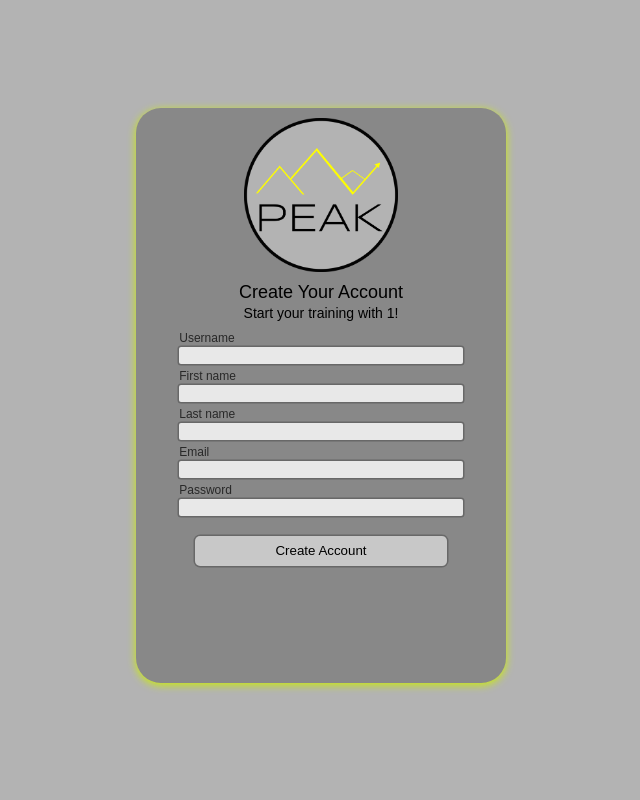
After one commit to PhilipSnell/Peak-Training, a Django app: page /signup/1/ in a window 1280 px wide. The commit adds this page. Shown: the whole page, without its empty margins (319-959 px from the left). Run offline with Django 3.2, Linux system fonts and the light colour scheme; some libraries are stand-ins or nearby versions.

Commit message:
worked on adding a client signup page

```diff
--- a/requirements.txt
+++ b/requirements.txt
@@ -1,5 +1,7 @@
 Django==2.2.14
-django_heroku==0.3.1
+setuptools
+psycopg2
+django-heroku
 djangorestframework==3.12.4
 gunicorn
 Pillow
--- /dev/null
+++ b/static/css/signup-client.css
@@ -0,0 +1,141 @@
+/* Medium Devices, Desktops */
+
+@media only screen and (max-device-width: 768px) {
+    div.lgn-container {
+        width: 100%;
+        height: 1200px;
+    }
+    img {
+        margin-top: 5%;
+        margin-bottom: 5%;
+        width: 30vw;
+        height: 30vw;
+    }
+    h1 {
+        font-weight: 400;
+        font-size: 40px;
+        padding-top: 10px;
+        margin: 0;
+    }
+    h2 {
+        font-weight: 275;
+        font-size: 26px;
+        padding-top: 2px;
+        padding-bottom: 10px;
+        margin: 0;
+    }
+    input:not([type='submit']) {
+        padding-left: 5px;
+        height: 55px;
+        margin-bottom: 20px;
+        font-size: 40px!important;
+        border-radius: 10px;
+    }
+    label {
+        margin-left: 5%;
+        margin-bottom: 5px;
+        text-align: left;
+        font-size: 30px;
+        float: left;
+        color: #282828;
+    }
+    input[type='submit'] {
+        margin-top: 15px;
+        height: 50px;
+        border-radius: 10px;
+        font-size: 30px;
+    }
+}
+
+@media only screen and (min-device-width: 768px) {
+    div.lgn-container {
+        width: 350px;
+        height: 95%;
+    }
+    img {
+        width: 12vw;
+        height: 12vw;
+    }
+    h1 {
+        font-weight: 400;
+        font-size: 18px;
+        padding-top: 10px;
+        margin: 0;
+    }
+    h2 {
+        font-weight: 275;
+        font-size: 14px;
+        padding-top: 2px;
+        padding-bottom: 10px;
+        margin: 0;
+    }
+    input:not([type='submit']) {
+        margin-bottom: 5px;
+        border-radius: 2px;
+    }
+    label {
+        margin-left: 5%;
+        margin-bottom: 2px;
+        text-align: left;
+        font-size: 12px;
+        float: left;
+        color: #282828;
+    }
+    input[type='submit'] {
+        margin-top: 15px;
+        height: 30px;
+        border-radius: 5px;
+    }
+}
+
+body {
+    background-color: #B3B3B3;
+    font-family: 'Ubuntu', sans-serif;
+    padding: 100px;
+}
+
+div.lgn-container {
+    justify-content: center;
+    background-color: #888888;
+    margin: auto;
+    padding: 10px;
+    border-radius: 25px;
+    box-shadow: #cbee04 0px 2px 8px 0px;
+}
+
+form {
+    margin: auto;
+    width: 90%;
+    padding: 0;
+}
+
+input:not([type='submit']) {
+    display: block;
+    width: 90%;
+    border: none;
+    box-shadow: #686868 0px 0px 0px 1.5px;
+    background-color: #e8e8e8;
+    color: #383838;
+}
+
+input:-webkit-autofill {
+    webkit-autofi: #282828;
+    box-shadow: #686868 0px 0px 0px 1.5px;
+    transition: background-color 5000s ease-in-out 0s;
+}
+
+input:focus:not([type='submit']) {
+    outline: none;
+    box-shadow: #cbee04 0px 0px 4px 0px;
+}
+
+input[type='submit'] {
+    border: none;
+    width: 80%;
+    box-shadow: #686868 0px 0px 0px 1.5px;
+    background-color: #c8c8c8;
+}
+
+input[type='submit']:hover {
+    box-shadow: #cbee04 0px 0px 4px 0px;
+}
--- /dev/null
+++ b/trainerInterface/templates/registration/signup-client.html
@@ -0,0 +1,30 @@
+ {% block title %}{% endblock %} {% load static %} {% block content %}
+
+<head>
+    <script src="https://kit.fontawesome.com/d4150a90f9.js" crossorigin="anonymous"></script>
+    <link rel="stylesheet" href="{% static 'css/signup-client.css' %}">
+
+</head>
+<div id="content-container" class="container p-none">
+
+    <div class="lgn-container">
+        <center>
+
+            <form id="login-form" method="post">
+                <img src="http://127.0.0.1:8000/media/images/logo-1.png">
+                <h1>Create Your Account</h1>
+                <h2>Start your training with {{ trainer }}!</h2>
+                {% csrf_token %} {{ form }} {% if form.errors %}
+                <p class=" label label-danger">
+                    sign up unsuccessful try again
+                </p>
+                {% endif %}
+                <center>
+                    <input type="submit" value="Create Account" class="btn btn-primary pull-right" />
+                </center>
+                <input type="hidden" name="next" value="{{ next }}" />
+            </form>
+        </center>
+    </div>
+</div>
+{% endblock content %}
--- a/trainerInterface/templates/trainerInterface/trainPlan.html
+++ b/trainerInterface/templates/trainerInterface/trainPlan.html
@@ -710,7 +710,7 @@
                             Enter Reps
                         </td>
                         <td class="repsEntry addEntryCell">
-                            <input class="addEntryInput" type="text" id="repfield" required>
+                            <input class="addEntryInput" type="text" id="repfield" maxlength="12" required>
                         </td>
                     </tr>
                 </table>
--- a/xcell/forms.py
+++ b/xcell/forms.py
@@ -46,3 +46,49 @@ class AddTrainerForm(forms.Form):
         user.set_password(password)
         user.save()
         return user
+
+
+class AddClientForm(forms.Form):
+    username = forms.CharField(max_length=20, widget=forms.TextInput(attrs={'class': 'username_input'}))
+    first_name = forms.CharField(max_length=20, widget=forms.TextInput(attrs={'class': 'fname_input'}))
+    last_name = forms.CharField(max_length=20, widget=forms.TextInput(attrs={'class': 'lname_input'}))
+    email = forms.EmailField(max_length=50, widget=forms.TextInput(attrs={'class': 'email_input'}))
+    password = forms.CharField(max_length=20, widget=forms.PasswordInput(attrs={'class': 'pword_input'}))
+
+    def __init__(self, *args, **kwargs):
+        super().__init__(*args, **kwargs)
+        self.label_suffix = ""  # Removes : as label suffix
+
+    def create(self):
+        user = User.objects.create_user(**self.cleaned_data)
+        return user
+
+    class Meta:
+        model = User
+        fields = [
+            'username',
+            'first_name',
+            'last_name',
+            'email',
+            'password',
+        ]
+        extra_kwags= {
+            'password': {'write_only': True}
+        }
+        validators = [
+            UniqueTogetherValidator(
+                queryset=User.objects.all(),
+                fields=['username', 'email']
+            )
+        ]
+    def save(self):
+        user = User(
+            username=self.cleaned_data['username'],
+            email=self.cleaned_data['email'],
+            first_name=self.cleaned_data['first_name'],
+            last_name=self.cleaned_data['last_name'],
+        )
+        password = self.cleaned_data['password']
+        user.set_password(password)
+        user.save()
+        return user
--- a/xcell/urls.py
+++ b/xcell/urls.py
@@ -29,6 +29,7 @@ urlpatterns = [
     path('', include('trainerInterface.urls')),
     path('', include('django.contrib.auth.urls')),
     path('signup/', Signup),
+    path('signup/<str:trainer>/', SignupClient),
 
 ]
 if settings.DEBUG:
--- a/xcell/views.py
+++ b/xcell/views.py
@@ -20,3 +20,17 @@ def Signup(request):
     else:
         form = AddTrainerForm()
     return render(request, 'registration/signup.html', {'form': form})
+
+def SignupClient(request, trainer=None):
+    if request.method == "POST":
+        form =AddClientForm(request.POST)
+        if form.is_valid():
+            form.create()
+            email = form.cleaned_data.get('email')
+            raw_password = form.cleaned_data.get('password')
+            user = authenticate(username=email, password=raw_password)
+            login(request, user)
+            return redirect('dashboard')
+    else:
+        form = AddClientForm()
+    return render(request, 'registration/signup-client.html', {'form': form, 'trainer': trainer})
```
Also changed, not shown: trainerInterface/templates/trainerInterface/clients.html (+82 -9 lines), api/migrations/0011_auto_20220104_1018.py (added), media/images/logo-1.png (added), 7 other files.
